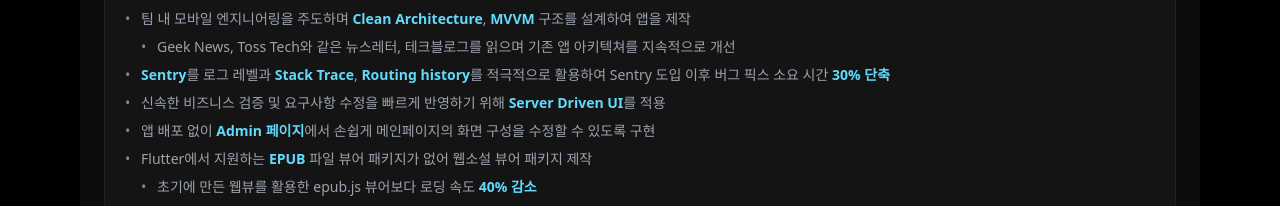
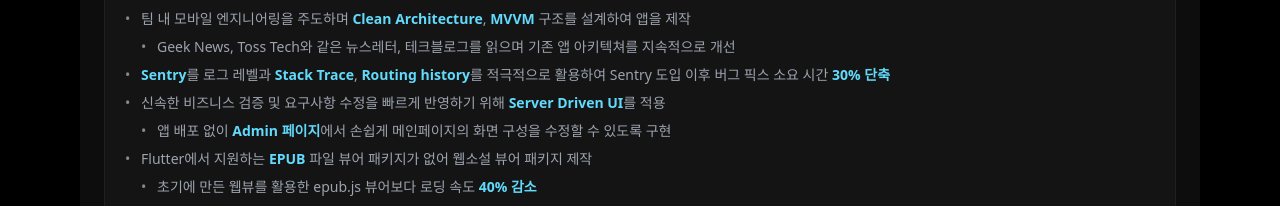
Before and after one commit to halfmoon-mind/projects, a React (Vite) app: page /resume in a window 1280 px wide. Shown: the part 1049-1255 px from the top of the page. Built offline with nearby package versions, Linux system fonts and the light colour scheme.

Commit message:
fix: 들여쓰기 수정

```diff
--- a/src/pages/Resume.tsx
+++ b/src/pages/Resume.tsx
@@ -383,7 +383,7 @@
                               className={`relative pl-4 text-sm before:content-['•'] before:absolute before:left-0 before:top-0 before:text-white/50 hover:text-white/90 transition-colors duration-200 ${
                                 desc.includes('기능 추가 이후 야간 시간대 기존와 대비하여 유저 session') ||
                                 desc.includes('Geek News, Toss Tech와 같은 뉴스레터') ||
-                                desc.includes('앱 배포 없이 Admin 페이지에서 손쉽게 메인페이지의 화면 구성') ||
+                                desc.includes('앱 배포 없이') ||
                                 desc.includes('초기에 만든 웹뷰를 활용한 epub.js 뷰어보다 로딩 속도') ||
                                 desc.includes('하드 코딩된 데이터 제거하고') ||
                                 desc.includes('DB 레코드 ')
@@ -443,7 +443,7 @@
                         className={`relative pl-4 text-sm before:content-['•'] before:absolute before:left-0 before:top-0 before:text-white/50 hover:text-white/90 transition-colors duration-200 ${
                           desc.includes('기능 추가 이후 야간 시간대 기존와 대비하여 유저 session') ||
                           desc.includes('Geek News, Toss Tech와 같은 뉴스레터') ||
-                          desc.includes('앱 배포 없이 Admin 페이지에서 손쉽게 메인페이지의 화면 구성') ||
+                          desc.includes('앱 배포 없이') ||
                           desc.includes('초기에 만든 웹뷰를 활용한 epub.js 뷰어보다 로딩 속도') ||
                           desc.includes('하드 코딩된 데이터 제거하고')
                             ? 'ml-4'
```
